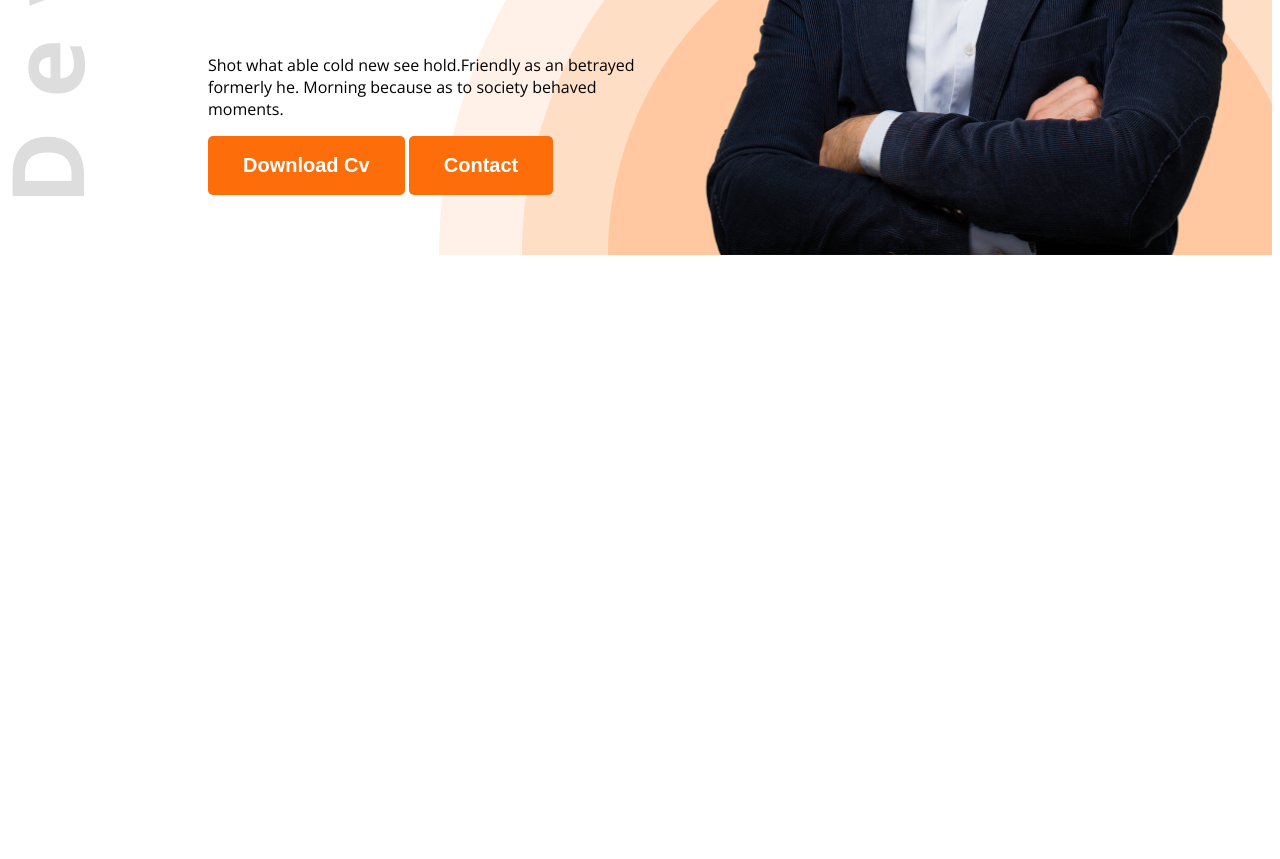
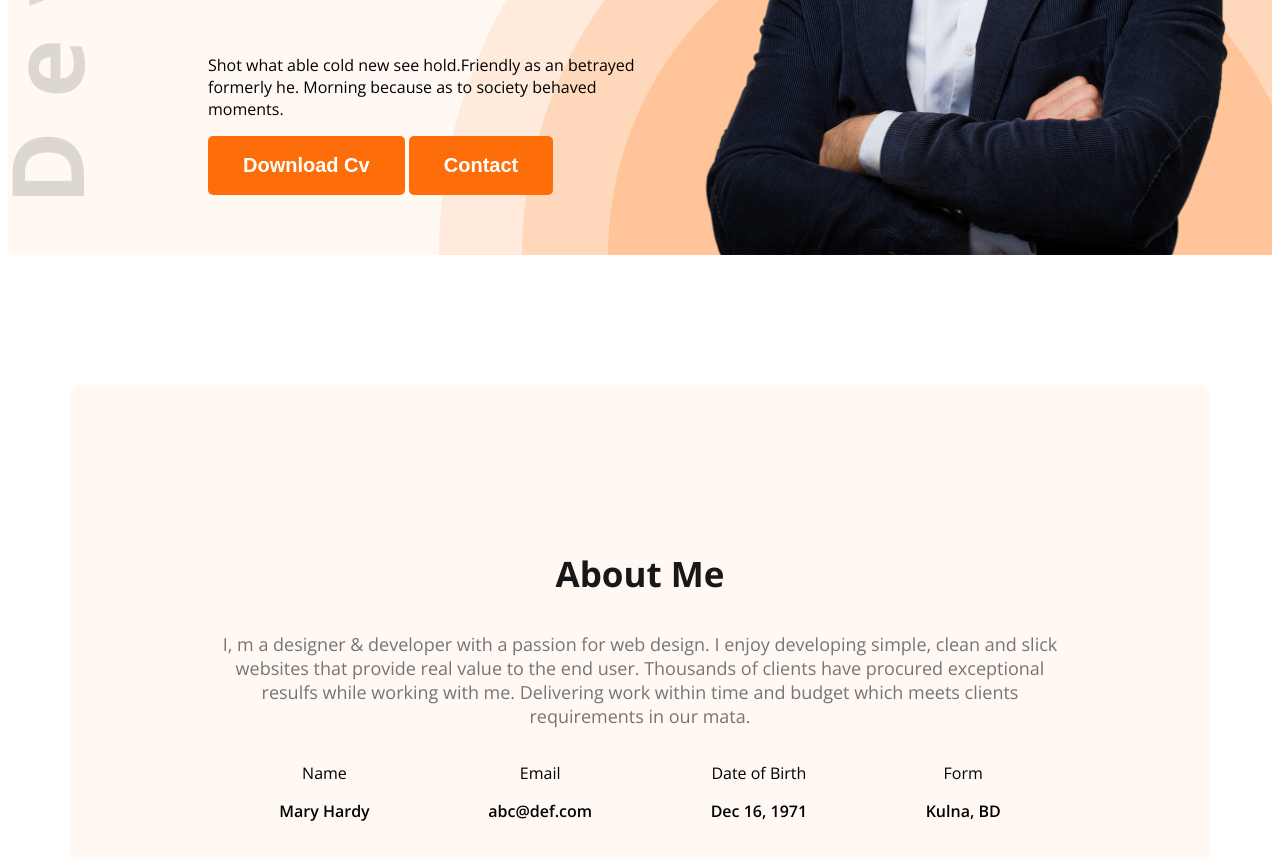
Before and after one commit to ibrahimsikder314/web-portfolio, a plain HTML site: page index.html in a window 1280 px wide. Shown: the part 575-1434 px from the top of the page. Before the commit the page ends 838 px from the top, so only its background shows below. Drawn offline with nearby package versions, Linux system fonts and the light colour scheme.

Commit message:
added the new file

```diff
--- a/index.html
+++ b/index.html
@@ -10,7 +10,7 @@
     <link rel="stylesheet" href="style/style.css">
 </head>
 <body class="open-sans-normal">
-    <header class="header">
+    <header class="header secondary-bg">
         <nav>
             <h3 class="nav-title">Ma<span class="text-primary">r</span>y</h3>
             <ul>
@@ -33,7 +33,32 @@
         </div>
     </header>
     <main>
+        <section class="about secondary-bg">
+            <h3 class="section-title">About Me</h3>
+            <p class="section-description">
+                I, m a designer & developer with a passion for web design. I enjoy developing simple, clean and slick websites that provide real value to the end user. Thousands of clients have procured exceptional resulfs while working with me. Delivering work within time and budget which meets clients requirements in our mata.
+            </p>
+            <div class="about-items">
+                <!-- .about-item*4>p.item-title+p.item-description -->
+                <div class="about-item">
+                    <p class="item-title">Name</p>
+                    <p class="item-description">Mary Hardy</p>
+                </div>
+                <div class="about-item">
+                    <p class="item-title">Email</p>
+                    <p class="item-description">abc@def.com</p>
+                </div>
+                <div class="about-item">
+                    <p class="item-title">Date of Birth</p>
+                    <p class="item-description">Dec 16, 1971</p>
+                </div>
+                <div class="about-item">
+                    <p class="item-title">Form</p>
+                    <p class="item-description">Kulna, BD</p>
+                </div>
+            </div>
 
+        </section>
     </main>
     <footer>
 
--- a/style/style.css
+++ b/style/style.css
@@ -7,8 +7,24 @@
   }
 
 /* shared style */
+
+.secondary-bg{
+    background-color: #FFF8F3;
+}
+
+
 .text-primary{
     color: #FD6E0A;
+}
+
+.section-title{
+    font-size: 35px;
+    font-weight: bold;
+    color: #181818;
+}
+.section-description{
+    font-size: 18px;
+    color: #757575;
 }
 
 .dark-2{
@@ -76,3 +92,24 @@ nav ul a{
 .banner-profil-pic{
     width: 580px;
 }
+/* about style */
+.about{
+    border-radius: 10px;
+    padding: 130px 150px;
+    text-align: center;
+    margin-top: 130px;
+}
+.about-items{
+    display: flex;
+    justify-content: space-around;
+
+}
+.item-description{
+    font-weight: 600;
+}
+
+/* main style */
+main{
+    max-width: 1140px;
+    margin: 0 auto;
+}
```
